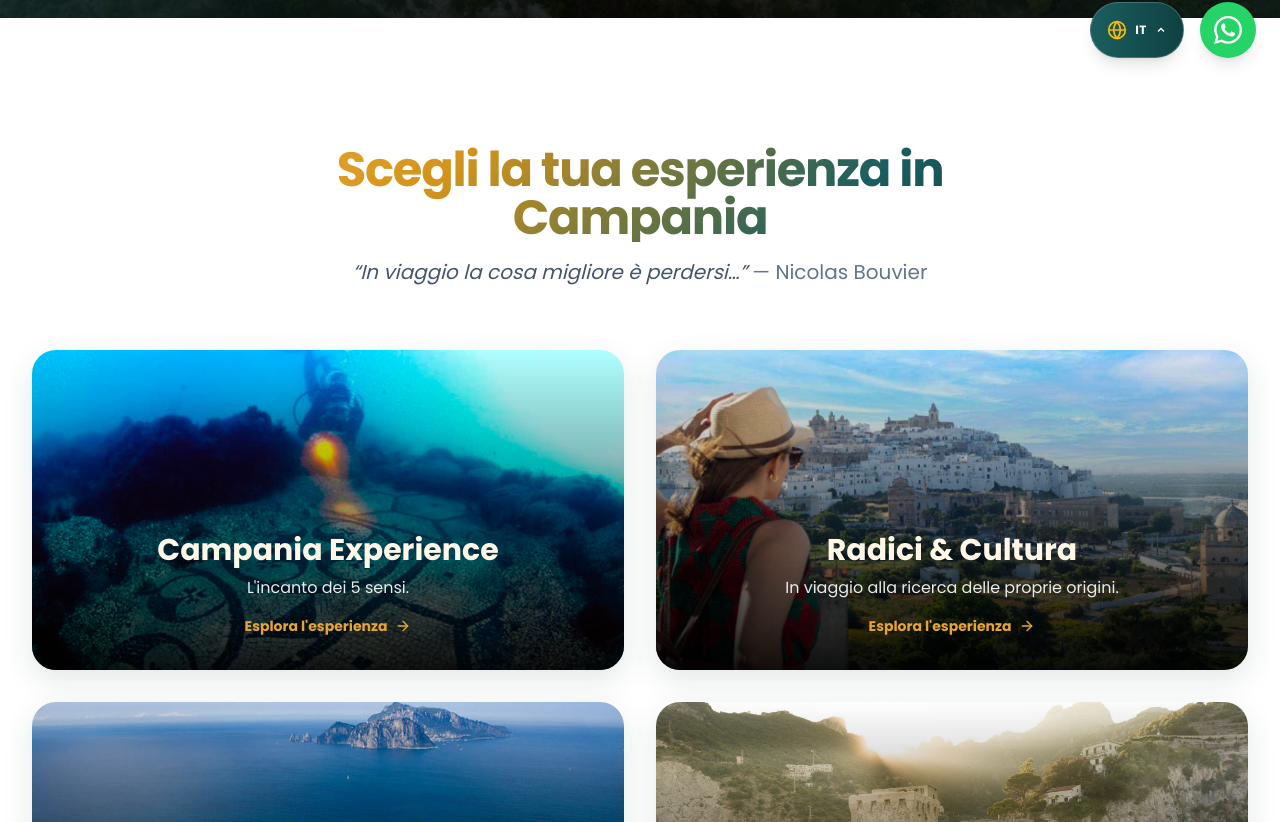
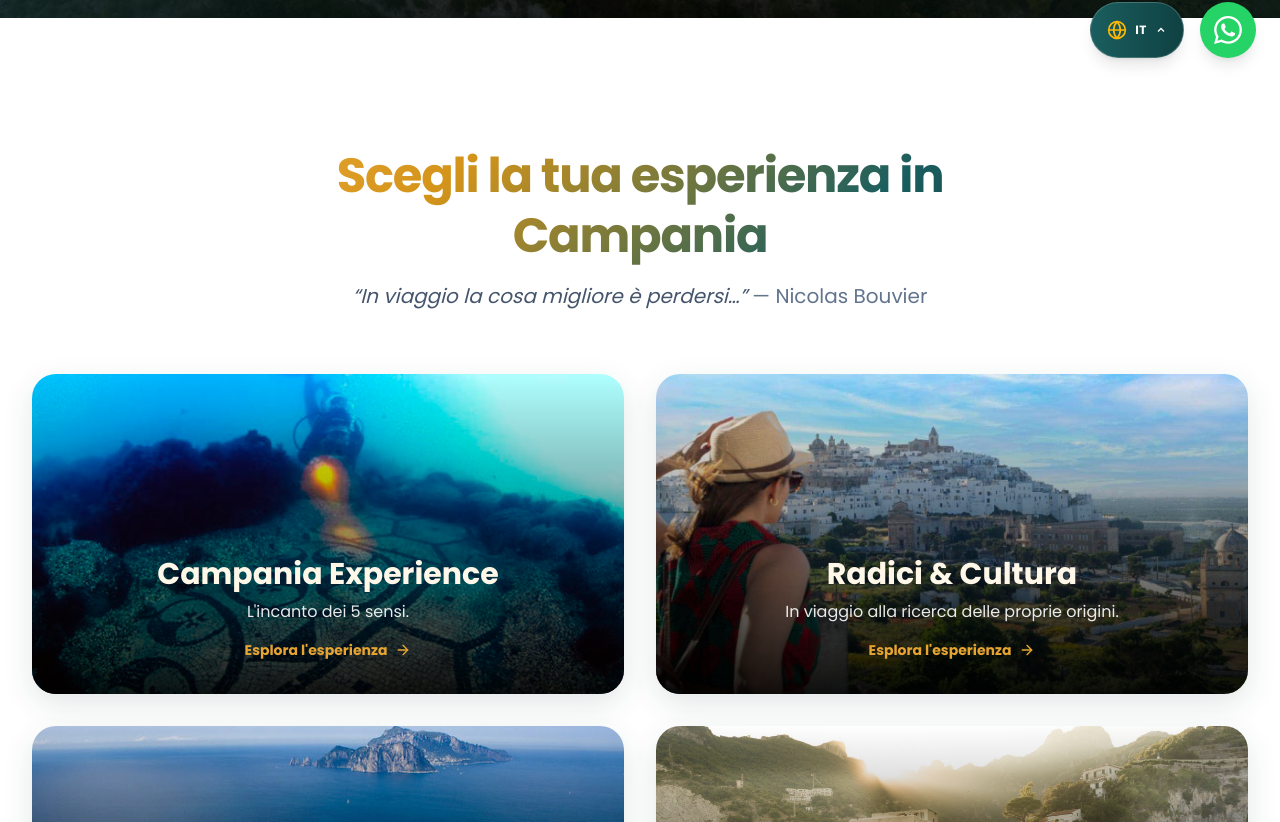
Before and after one commit to ayanmal1k/incantour, a Next.js app in the folder web/: page / in a window 1280 px wide. Shown: the part 718-1540 px from the top of the page. Built offline with nearby package versions, Linux system fonts and the light colour scheme; no server answers.

Commit message:
feat: add global CSS stylesheet with Tailwind theme configurations and typography utilities

```diff
--- a/web/app/globals.css
+++ b/web/app/globals.css
@@ -47,18 +47,36 @@
     -webkit-background-clip: text;
     -webkit-text-fill-color: transparent;
     background-clip: text;
+    display: inline-block;
+    padding-bottom: 0.22em;
+    margin-bottom: -0.22em;
+    line-height: 1.25;
+    box-decoration-break: clone;
+    -webkit-box-decoration-break: clone;
   }
   .text-gradient-dark {
     background-image: linear-gradient(135deg, #D4941A 0%, #B87309 30%, #155758 75%, #0A3334 100%);
     -webkit-background-clip: text;
     -webkit-text-fill-color: transparent;
     background-clip: text;
+    display: inline-block;
+    padding-bottom: 0.22em;
+    margin-bottom: -0.22em;
+    line-height: 1.25;
+    box-decoration-break: clone;
+    -webkit-box-decoration-break: clone;
   }
   .text-gradient-hero {
     background-image: linear-gradient(135deg, #FFC94A 0%, #E6A532 30%, #38BDF8 75%, #2DD4BF 100%);
     -webkit-background-clip: text;
     -webkit-text-fill-color: transparent;
     background-clip: text;
+    display: inline-block;
+    padding-bottom: 0.22em;
+    margin-bottom: -0.22em;
+    line-height: 1.25;
+    box-decoration-break: clone;
+    -webkit-box-decoration-break: clone;
     filter: drop-shadow(0 2px 10px rgba(0, 0, 0, 0.4));
   }
 }
```
